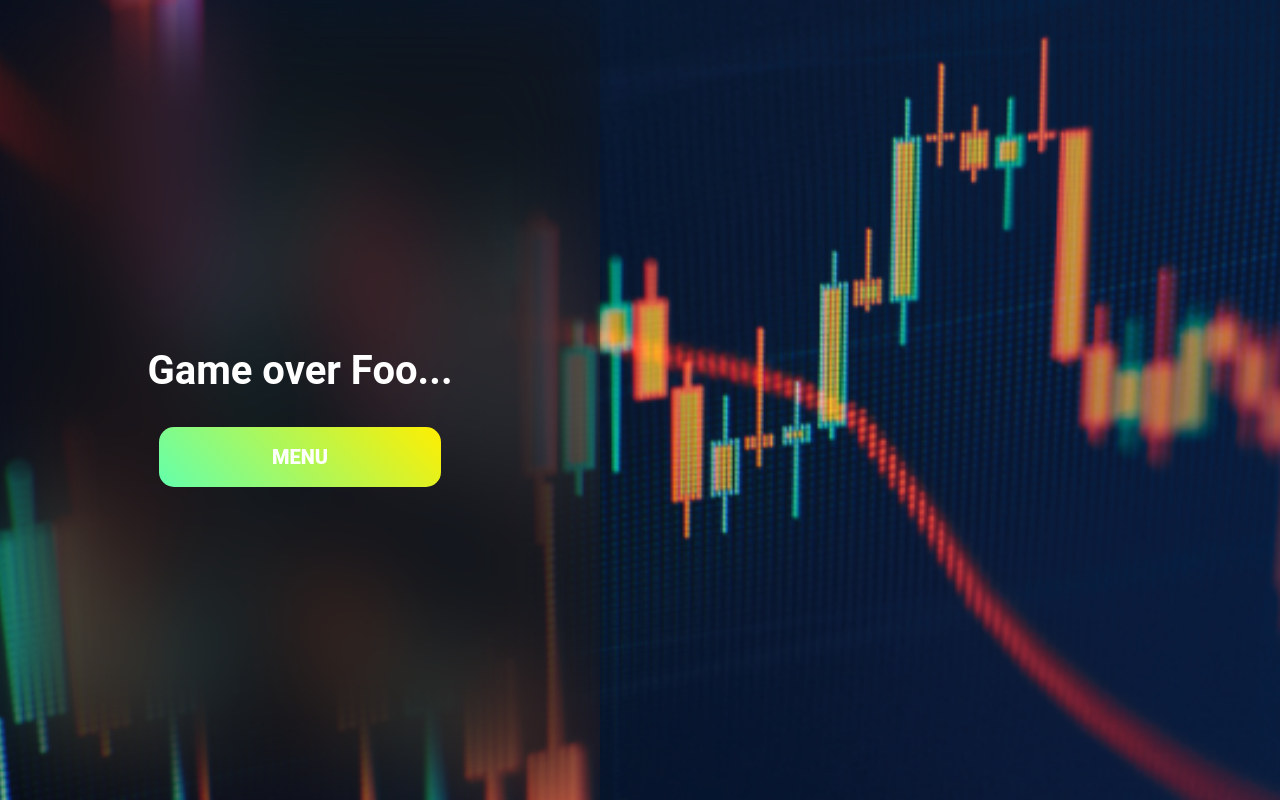
After one commit to Mika-42/VirtualTrader, a PHP site: page /dev/game-over.html in a window 1280 px wide. The commit adds this page. Run offline with PHP 8.4, Linux system fonts and the light colour scheme.

Commit message:
+ add game-over page

```diff
--- /dev/null
+++ b/game-over.html
@@ -0,0 +1,19 @@
+<!DOCTYPE html>
+<html lang="en">
+<head>
+  <meta charset="UTF-8">
+  <link rel="stylesheet" href="loginPage.css">
+  <title>Menu</title>
+</head>
+<body>
+
+<aside id="game-over-view">
+  <h1 id="game-over-msg">Game over Foo...</h1> <!-- todo insert username -->
+    <div class="menu-btn" style="margin: 0">
+    <a id="go-to-menu"  href="menu.html">MENU</a>
+    </div>
+</aside>
+
+
+</body>
+</html>
--- a/loginPage.css
+++ b/loginPage.css
@@ -14,7 +14,7 @@ body {
     background-repeat: no-repeat;
 }
 /*===Lvl 1===*/
-#login-view {
+#login-view, #game-over-view {
 
     height: 100%;
 
@@ -152,6 +152,9 @@ body {
     height: 60px;
     font-weight: 900;
     font-size: 20px;
+    display: flex;
+    align-items: center;
+    justify-content: center;
 }
 
 #log-out
@@ -166,10 +169,23 @@ body {
     color: white;
 }
 
-#welcome
+#welcome, #game-over-msg
 {
     font-size: 40px;
     color: white;
+}
+
+#go-to-menu
+{
+    text-decoration: none;
+    text-align: center;
+    color: white;
+}
+
+#game-over-view
+{
+    justify-content: center;
+    align-items: center;
 }
 /*!*Center div*!*/
 /*#login, #signin, main, body, aside*/
```
